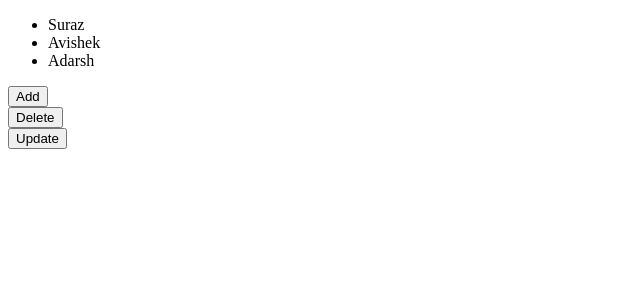
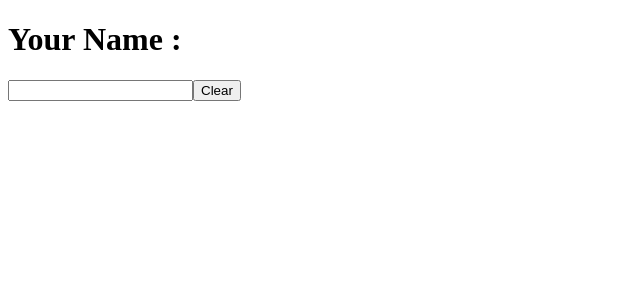
Before and after one commit to suraz404/ReactLearning, a React (Vite) app in the folder Learn/: page / in a window 1280 px wide. Shown: the top 300 px of the page, without its empty margins (0-640 px from the left). Built offline with nearby package versions, Linux system fonts and the light colour scheme.

Commit message:
feat: add LocalStorage component for managing user name with local storage

```diff
--- a/Learn/src/App.jsx
+++ b/Learn/src/App.jsx
@@ -1,10 +1,13 @@
-import UseState from "./components/UseState";
+// import UseState from "./components/UseState";
+
+import LocalStorage from "./components/LocalStorage";
 
 const App = () => {
   return (
     <div>
       {/* <Weather temp={23} /> */}
-      <UseState />
+      {/* <UseState /> */}
+      <LocalStorage />
     </div>
   );
 };
--- /dev/null
+++ b/Learn/src/components/LocalStorage.jsx
@@ -0,0 +1,27 @@
+import { useEffect, useState } from "react";
+
+const LocalStorage = () => {
+  const [name, setName] = useState(() => {
+    const savedName = localStorage.getItem("name");
+    return savedName ? JSON.parse(savedName) : "";
+  });
+
+  useEffect(() => {
+    localStorage.setItem("name", JSON.stringify(name));
+  }, [name]);
+  const handleOnChange = (e) => {
+    setName(e.target.value);
+  };
+  const handleClear = () => {
+    setName("");
+  };
+  return (
+    <div>
+      <h1>Your Name : {name}</h1>
+      <input type="text" name="name" value={name} onChange={handleOnChange} />
+      <button onClick={handleClear}> Clear</button>
+    </div>
+  );
+};
+
+export default LocalStorage;
```
